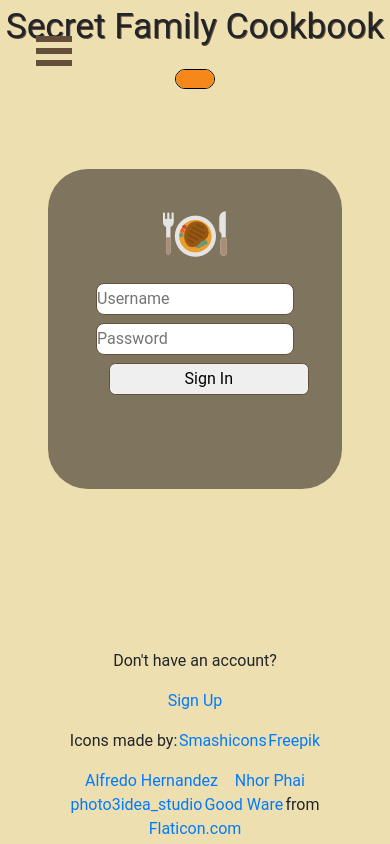
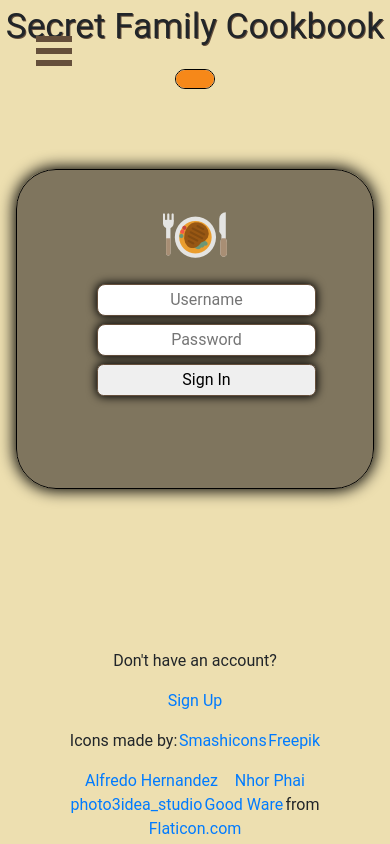
Before and after one commit to BuildWeek-Secret-Family-Recipes/Front-End, a React (Create React App) app: page /api/auth/user/login in a window 390 px wide. Built offline with nearby package versions, Linux system fonts and the light colour scheme.

Commit message:
added needed breakpoints to device object, fixed all breakpoints for login, edited styling

```diff
--- a/src/components/layout/Breakpoints.js
+++ b/src/components/layout/Breakpoints.js
@@ -5,6 +5,7 @@ export const size = {
     mobileL: '425px',
     tablet: '720px',
     laptop: '1024px',
+    laptopM: '1220px',
     laptopL: '1440px',
     desktopS: '1550px',
     desktop: '1780px',
@@ -18,6 +19,7 @@ export const device = {
     mobileL: `(min-width: ${size.mobileL})`,
     tablet: `(min-width: ${size.tablet})`,
     laptop: `(min-width: ${size.laptop})`,
+    laptopM: `(min-width: ${size.laptopM})`,
     laptopL: `(min-width: ${size.laptopL})`,
     desktopS: `(min-width: ${size.desktopS})`,
     desktop: `(min-width: ${size.desktop})`,
@@ -32,6 +34,7 @@ export const device_max = {
   mobileL: `(max-width: ${size.mobileL})`,
   tablet: `(max-width: ${size.tablet})`,
   laptop: `(max-width: ${size.laptop})`,
+  laptopM: `(max-width: ${size.laptopM})`,
   laptopL: `(max-width: ${size.laptopL})`,
   desktopS: `(max-width: ${size.desktopS})`,
   desktop: `(max-width: ${size.desktop})`,
--- a/src/components/user/Login.js
+++ b/src/components/user/Login.js
@@ -2,7 +2,7 @@ import React, { Fragment, useState } from 'react'
 import { Link } from 'react-router-dom';
 import { connect } from 'react-redux';
 import { login } from '../../actions/auth';
-import { device_max } from '../layout/Breakpoints';
+import { device,device_max } from '../layout/Breakpoints';
 import styled from 'styled-components';
 import Dinner_2 from '../../assets/img/dinner_2.png';
 
@@ -11,6 +11,7 @@ export const LogForm = styled.form`
     flex-direction: column;
     justify-content: center;
     align-content: center;
+
 `
 
 export const LogInput = styled.input`
@@ -20,16 +21,69 @@ export const LogInput = styled.input`
     border: 1px solid var(--primary-color);
     border-radius: 0.5rem;
     height: 2rem;
+    box-shadow: 0px 0px 10px 1px black;
+    text-align: center;
 
-    @media ${device_max.laptopL} {
+    @media ${device.mobileS} {
+        margin-left: 1rem;
+        width: 80%;
+    }
+
+    @media ${device.mobileM} {
+        margin-left: 3rem;
+        width: 75%;
+    }
+
+
+
+    @media ${device.laptopL} {
         margin-left: 6rem;
         margin-right: 6rem;
     }
 
-    @media ${device_max.tablet} {
-        margin-left: 1rem;
+    @media ${device.tablet} {
+        margin-left: 4.5rem;
         margin-right: 1rem;
-    }`
+        width: 70%;
+    }
+
+
+    @media ${device.laptop}{
+        margin-left: 7rem;
+        width: 60%;
+    }
+
+
+    @media ${device.laptopM}{
+        margin-left: 12rem;
+        width: 50%;
+    }
+
+    @media ${device.laptopL} {
+        margin-left: 11rem;
+        width: 45%;
+    }
+
+
+    @media ${device.desktopS}{
+        margin-left: 14rem;
+    }
+
+    @media ${device.desktopS}{
+        margin-left: 12rem;
+    }
+
+
+    @media ${device.desktopL}{
+        margin-left: 17rem;
+    }
+
+    @media ${device.desktopXL}{
+        margin-left: 18rem;
+        width: 35%;
+    }
+
+    `
 
 export const LogButton = styled.button`
     margin-left: 11.5rem;
@@ -37,32 +91,80 @@ export const LogButton = styled.button`
     border-radius: 0.4rem;
     width: 12.5rem;
     height: 2rem;
+    box-shadow: 0px 0px 10px 1px black;
 
-    @media ${device_max.laptopL} {
-        margin-left: 6.7rem;
-    }
+
+
+
 
     @media ${device_max.laptop} {
         // margin-right: 16rem;
         // margin-left: 16rem;
     }
 
-    @media ${device_max.tablet} {
-        margin-left: 3.8rem;
-        margin-right: 1rem;
-    }
 
-    @media ${device_max.mobileL} {
+
+    @media ${device.mobileL} {
         margin-left: 1.8rem;
     }
 
-    @media ${device_max.mobileM} {
-        margin-left: 1.5rem;
+
+
+
+    @media ${device.mobileS} {
+        margin-left: 1rem;
+        width: 80%;
     }
 
-    @media ${device_max.mobileS} {
-        margin-left: 0.6rem;
-    }`
+
+    @media ${device.mobileM} {
+        margin-left: 3rem;
+        width: 75%;
+    }
+
+
+    @media ${device.tablet}{
+        margin-left: 4.5rem;
+        width: 70%
+    }
+
+
+    @media ${device.laptop}{
+        margin-left: 7rem;
+        width: 60%;
+    }
+
+    @media ${device.laptopM}{
+        margin-left: 12rem;
+        width: 50%;
+    }
+
+
+    @media ${device.laptopL} {
+        margin-left: 11rem;
+        width: 45%;
+    }
+
+    @media ${device.desktopS}{
+        margin-left: 14rem;
+    }
+
+
+    @media ${device.desktopS}{
+        margin-left: 12rem;
+    }
+
+    @media ${device.desktopL}{
+        margin-left: 17rem;
+    }
+
+    @media ${device.desktopXL}{
+        margin-left: 18rem;
+        width: 35%;
+    }
+
+
+    `
 
 export const FormContainer = styled.div`
     background: #463c34a6;
@@ -74,37 +176,86 @@ export const FormContainer = styled.div`
     margin-bottom: 10rem;
     margin-left: 18rem;
     border-radius: 2.5rem;
+    border: 1px solid black;
+    box-shadow: 0px 0px 15px 2px black;
 
     img {
         padding: 1px;
         margin-bottom: 1rem;
+
+        @media ${device.laptop}{
+            margin-bottom: 3rem;
+
+        }
+
+        @media ${device.laptopM}{
+            margin-bottom: 6.5rem;
+        }
+
+        @media ${device.desktop}{
+            margin-bottom: 10rem;
+        }
     }
 
-    @media ${device_max.laptopL} {
-        margin-right: 30rem;
-        margin-left: 30rem;
-    }
 
-    @media ${device_max.laptop} {
-        margin-right: 16rem;
-        margin-left: 16rem;
-    }
 
-    @media ${device_max.tablet} {
-        margin-right: 12rem;
-        margin-left: 12rem;
-    }
 
-    @media ${device_max.mobileL} {
+    @media ${device.mobileL} {
         margin-right: 3rem;
         margin-left: 3rem;
     }
 
-    @media ${device_max.mobileM} {
+
+    @media ${device.mobileS} {
+        margin-right: 3rem;
+        margin-left: 3rem;
+    }
+
+    @media ${device.mobileM} {
         margin-right: 1rem;
         margin-left: 1rem;
     }
-}`
+}
+
+@media ${device.tablet} {
+    margin-right: 12rem;
+    margin-left: 12rem;
+    height: 25rem;
+}
+
+@media ${device.laptop} {
+    margin-right: 16rem;
+    margin-left: 16rem;
+    height: 30rem;
+}
+
+@media ${device.laptopM} {
+    margin-right: 16rem;
+    margin-left: 16rem;
+    height: 35rem;
+}
+
+
+@media ${device.laptopL} {
+    margin-right: 25rem;
+    margin-left: 25rem;
+    height: 40rem;
+}
+
+
+@media ${device.desktop} {
+    margin-right: 35rem;
+    margin-left: 35rem;
+    height: 45rem;
+}
+
+@media ${device.desktopXL}{
+    margin-right: 45rem;
+    margin-left: 45rem;
+    height: 50rem;
+}
+
+`
 
 function Login(props) {
     const [userData, setUserData] = useState({
```
